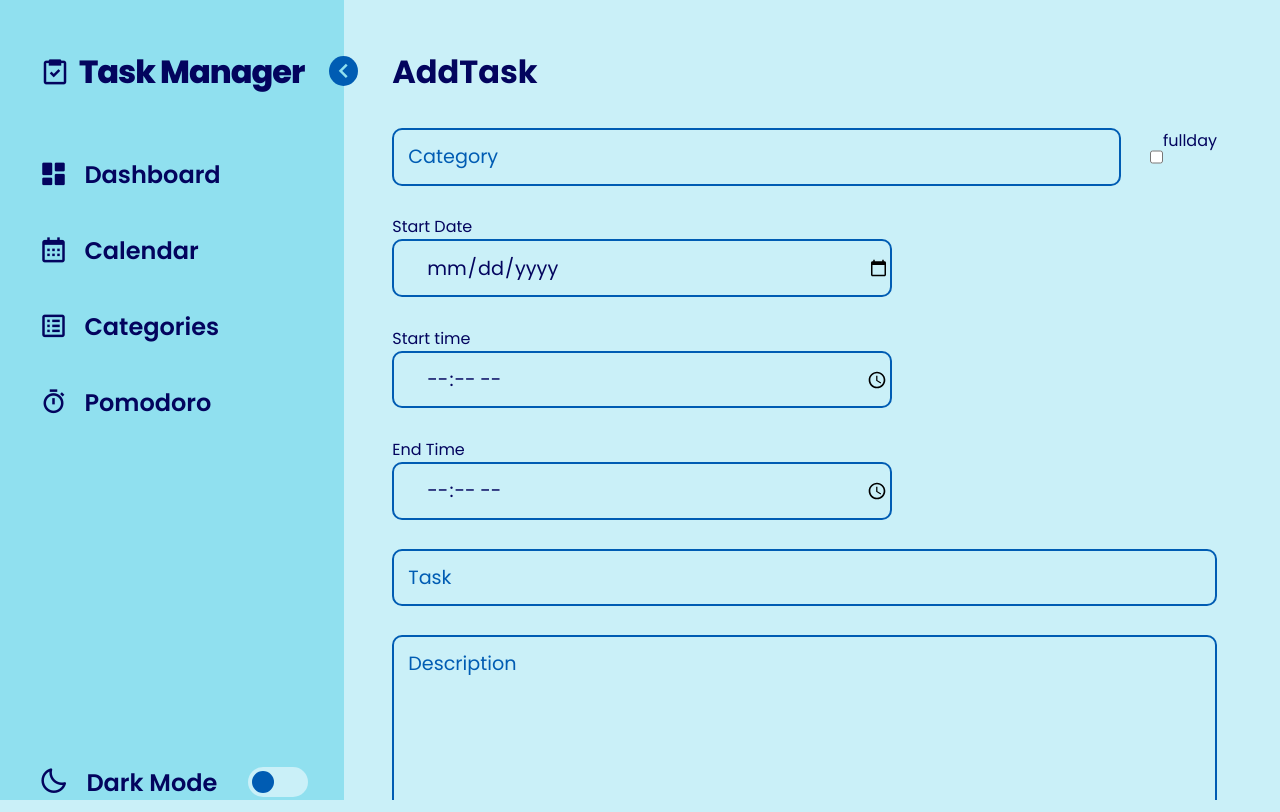
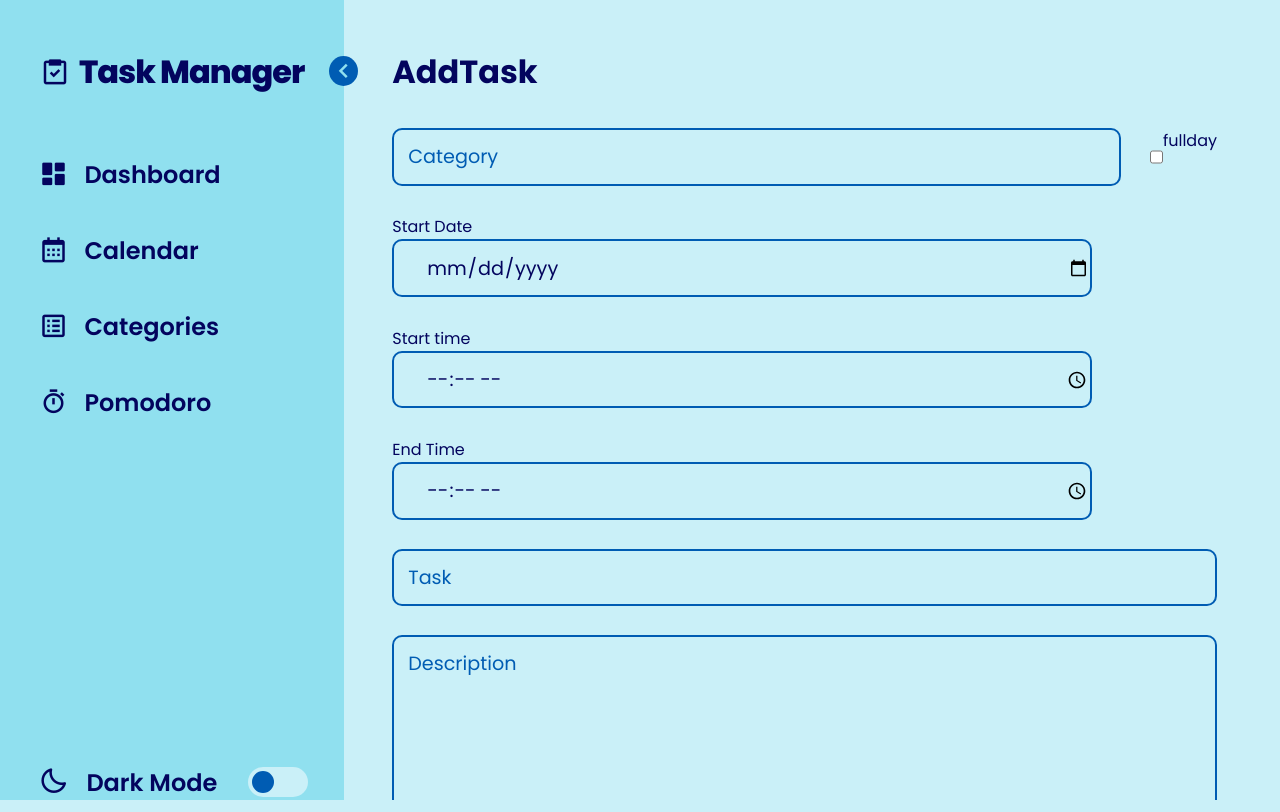
Before and after one commit to WaltsonZh/Organask, a React (Vite) app: page /addtask in a window 1280 px wide. Built offline with nearby package versions, Linux system fonts and the light colour scheme; no server answers; the database is empty.

Commit message:
adjust date/time selector width

```diff
--- a/src/index.css
+++ b/src/index.css
@@ -243,7 +243,7 @@ body.Dark .switch::before {
 
 .AddTask .tasktime {
   display: grid;
-  max-width: 500px;
+  max-width: 700px;
   gap: 1.8em;
 }
 
@@ -295,11 +295,6 @@ body.Dark .switch::before {
   transform: translate(5px, -100%);
   font-size: 0.9em;
   padding: 0 0.5em;
-}
-
-.AddTask input:is(:focus, :valid),
-.AddTask textarea:is(:focus, :valid) {
-  border-color: var(--text-color);
 }
 
 .AddTask .fullday {
```
